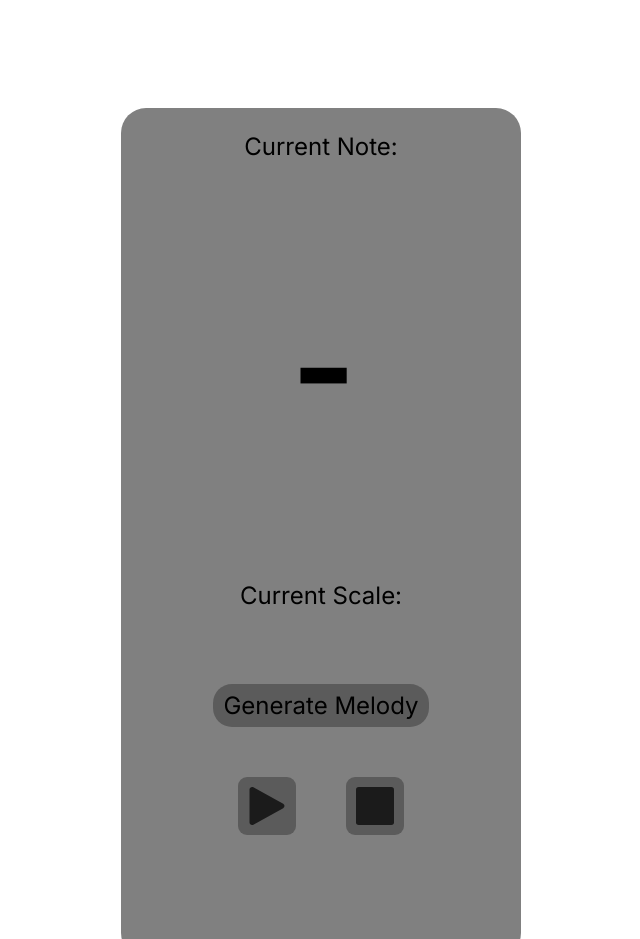
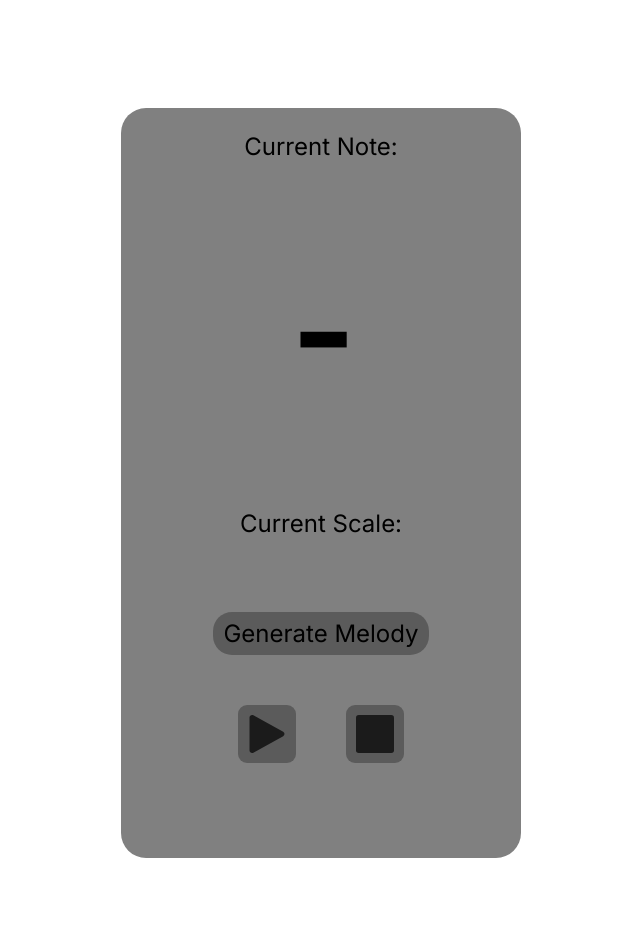
Before and after one commit to kai-thelonious/generative-ai-tool-w-mistral-API, a website: page index.html in a window 1280 px wide. Shown: the top 939 px of the page, without its empty margins (319-959 px from the left). After the commit the page ends 866 px from the top, so only its background shows below. Drawn offline with nearby package versions, Linux system fonts and the light colour scheme.

Commit message:
Finishing

```diff
--- a/index.js
+++ b/index.js
@@ -83,6 +83,7 @@ document.getElementById("generate").addEventListener("click", async () => {
 
         // Update scale display
         document.getElementById('current-scale').textContent = data.melodyArray.scale;
+        console.log(data.melodyArray.scale)
         scale = data.melodyArray.scale;
 
         console.log('New melody generated:', notes);
--- a/styles.css
+++ b/styles.css
@@ -11,7 +11,7 @@ body {
 
 main {
     width: 400px;
-    height: 850px;
+    height: 750px;
     background-color: grey;
     margin-top: 100px;
     border-radius: 25px;
@@ -30,16 +30,23 @@ main {
 }
 
 #current-note-div {
-    height: 272px;
+    height: 200px;
     width: 272px;
     display: flex;
     justify-content: center;
     align-items: center;
+    overflow: hidden;
 }
 
 #current-note {
+
     font-size: 128px;
     font-weight: bold;
+    overflow: hidden;
+    white-space: nowrap;
+    padding: 0;
+    margin: 0;
+
 }
 
 #scale {
```
